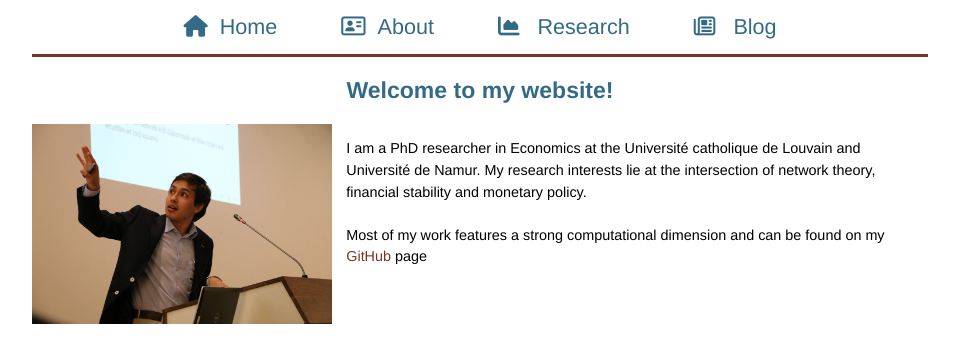
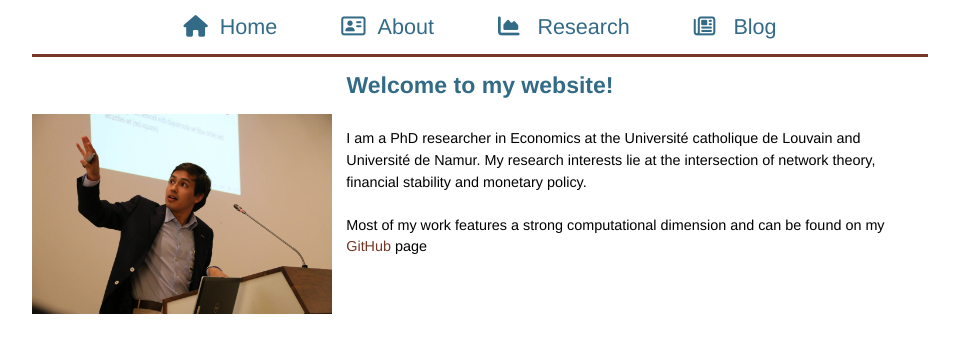
Before and after one commit to nscholtes/nscholtes.github.io, a Jekyll site: the page built from index.html, in a window 1280 px wide. Shown: the top 363 px of the page, without its empty margins (160-1119 px from the left). Built offline with Jekyll 4.4.1, drawn with Linux system fonts in a browser that asks for light colours; nearby versions of some CDN libraries.

Commit message:
Update main_alt.css

```diff
--- a/css/main_alt.css
+++ b/css/main_alt.css
@@ -27,7 +27,7 @@
     text-align: center;
     font-weight: bold;
     color: #336B87;
-    padding: 20px 0 20px 0;
+    padding: 15px 0 15px 0;
   }
   h3 {
     font-size: 1.2em;
```
